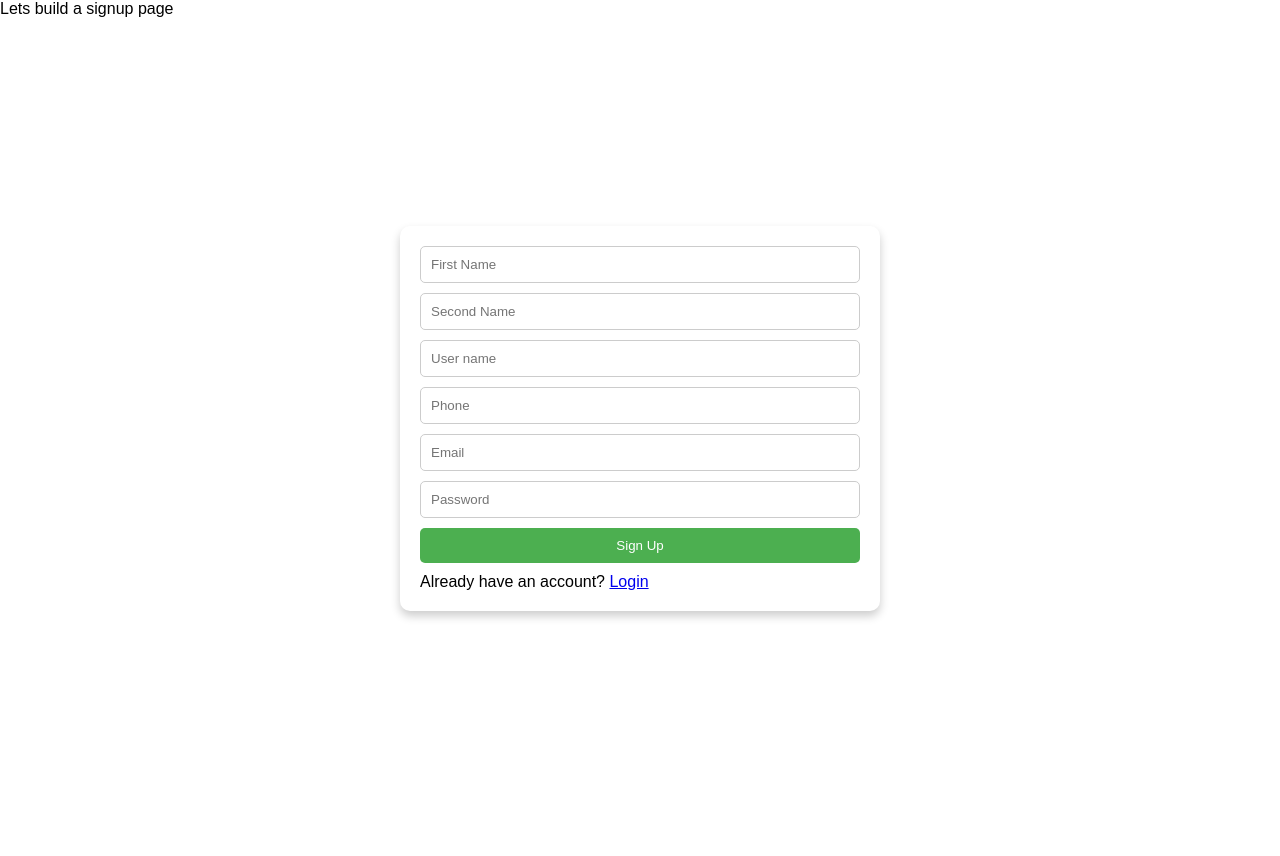
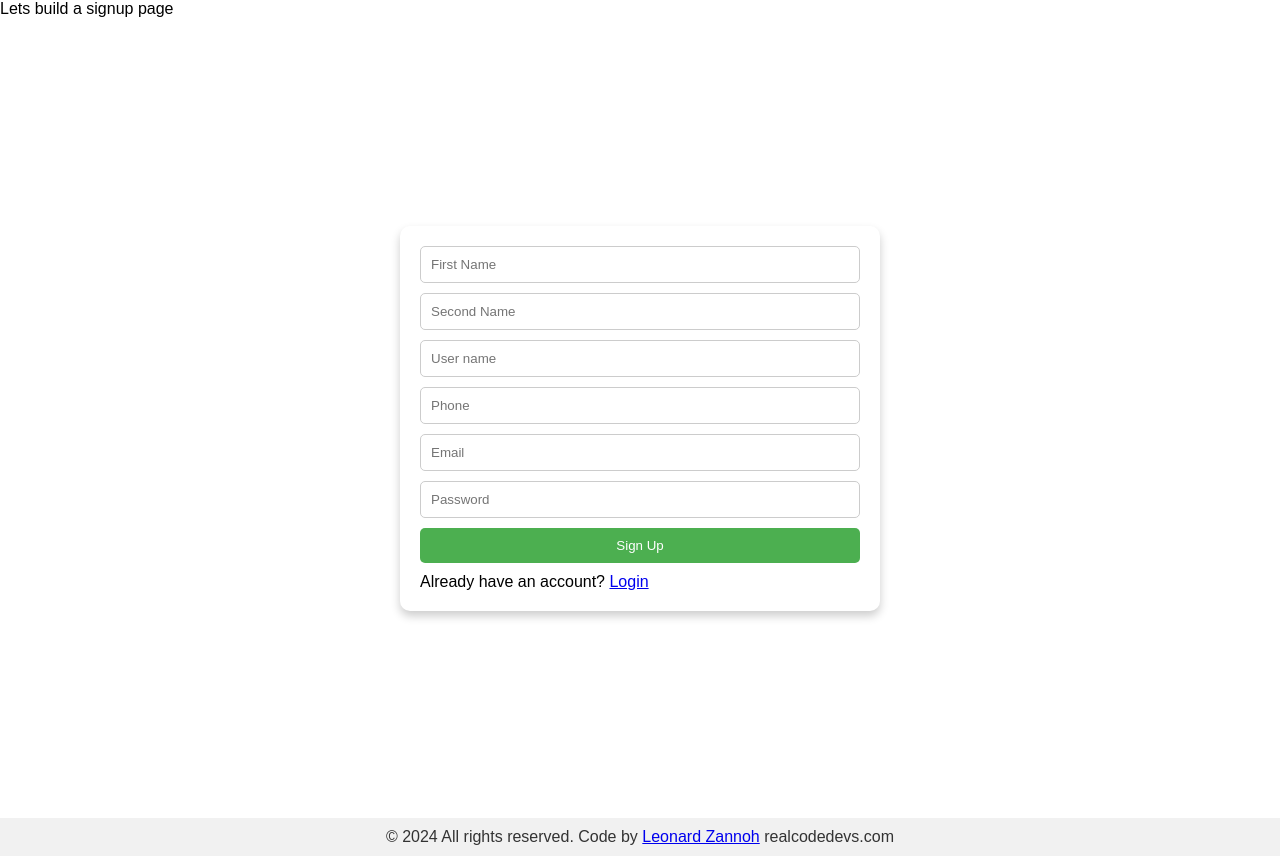
Before and after one commit to Leonard-O/Signup-form, a plain HTML site: page index.html in a window 1280 px wide. Before the commit the page ends 818 px from the top, so only its background shows below. Drawn offline with Linux system fonts and the light colour scheme.

Commit message:
added a footer

```diff
--- a/index.html
+++ b/index.html
@@ -1,5 +1,6 @@
 <!DOCTYPE html>
 <html lang="en">
+
 <head>
     <meta charset="UTF-8" />
     <meta name="viewport" content="width=device-width, initial-scale=1.0" />
@@ -7,6 +8,7 @@
     <link rel="stylesheet" href="./style.css" />
     <script src="./main.js" defer></script>
 </head>
+
 <body>
     Lets build a signup page
 
@@ -26,8 +28,13 @@
             <input type="text" placeholder="User Name or Email" />
             <input type="password" placeholder="Password" required />
             <input class="btn" type="submit" value="Sign in" />
-				<p>Dont have an account? <a href="#" id="create">Create One</a></p>
+            <p>Don't have an account? <a href="#" id="create">Create One</a></p>
         </form>
     </div>
+    <footer class="foot">
+        &copy; 2024 All rights reserved. Code by
+        <a href="www.linkedin.com/in/realcode-edits-050001219">Leonard Zannoh</a> realcodedevs.com
+    </footer>
 </body>
+
 </html>
--- a/style.css
+++ b/style.css
@@ -1,5 +1,4 @@
 @import url('https://fonts.googleapis.com/css2?family=Poppins:wght@400;500;600;700;800&display=swap');
-
 * {
     margin: 0;
     padding: 0;
@@ -11,7 +10,6 @@
     display: flex;
     justify-content: center;
     align-items: center;
-
     height: 100vh;
 }
 
@@ -52,3 +50,11 @@ input {
     border-radius: 5px;
     cursor: pointer;
 }
+
+.foot {
+    text-align: center;
+    padding: 10px;
+    background-color: #f1f1f1;
+    color: #333;
+    /* margin-top: 20px; */
+}
```
Lines whose indentation alone changed are shown as unchanged.
